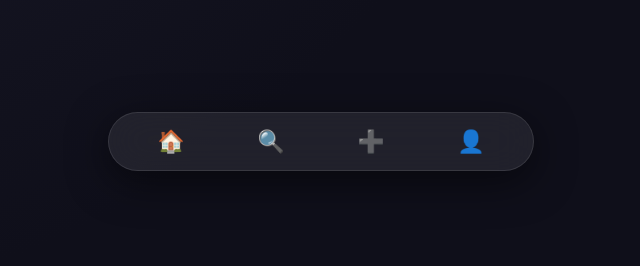
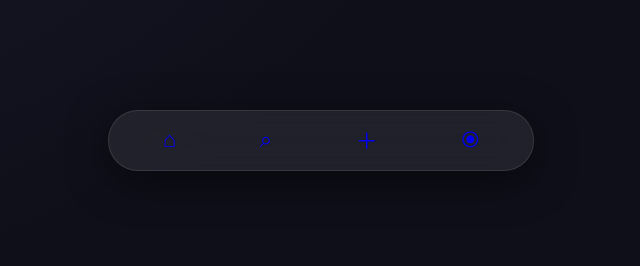
Before and after one commit to aksh336/insta_clone010, a Flask app: page /feed in a window 1280 px wide. Shown: the part 614-880 px from the top of the page, without its empty margins (319-959 px from the left). Run offline with Flask 3, Linux system fonts and the light colour scheme; the visitor is signed in with stand-in values (Sample User, id 1); data that the repository does not hold is empty.

Commit message:
update feature

```diff
--- a/templates/feed.html
+++ b/templates/feed.html
@@ -358,10 +358,10 @@
 
 <!-- NAVBAR -->
 <div class="navbar">
-  <a href="/feed">🏠</a>
-  <a href="/search">🔍</a>
-  <a href="/upload">➕</a>
-  <a href="/profile">👤</a>
+  <a href="/feed">⌂</a>
+  <a href="/search">⌕</a>
+  <a href="/upload" class="gold-icon">＋</a>
+  <a href="/profile" class="gold-icon">⦿</a>
 </div>
 
 <!-- POSTS -->
```
